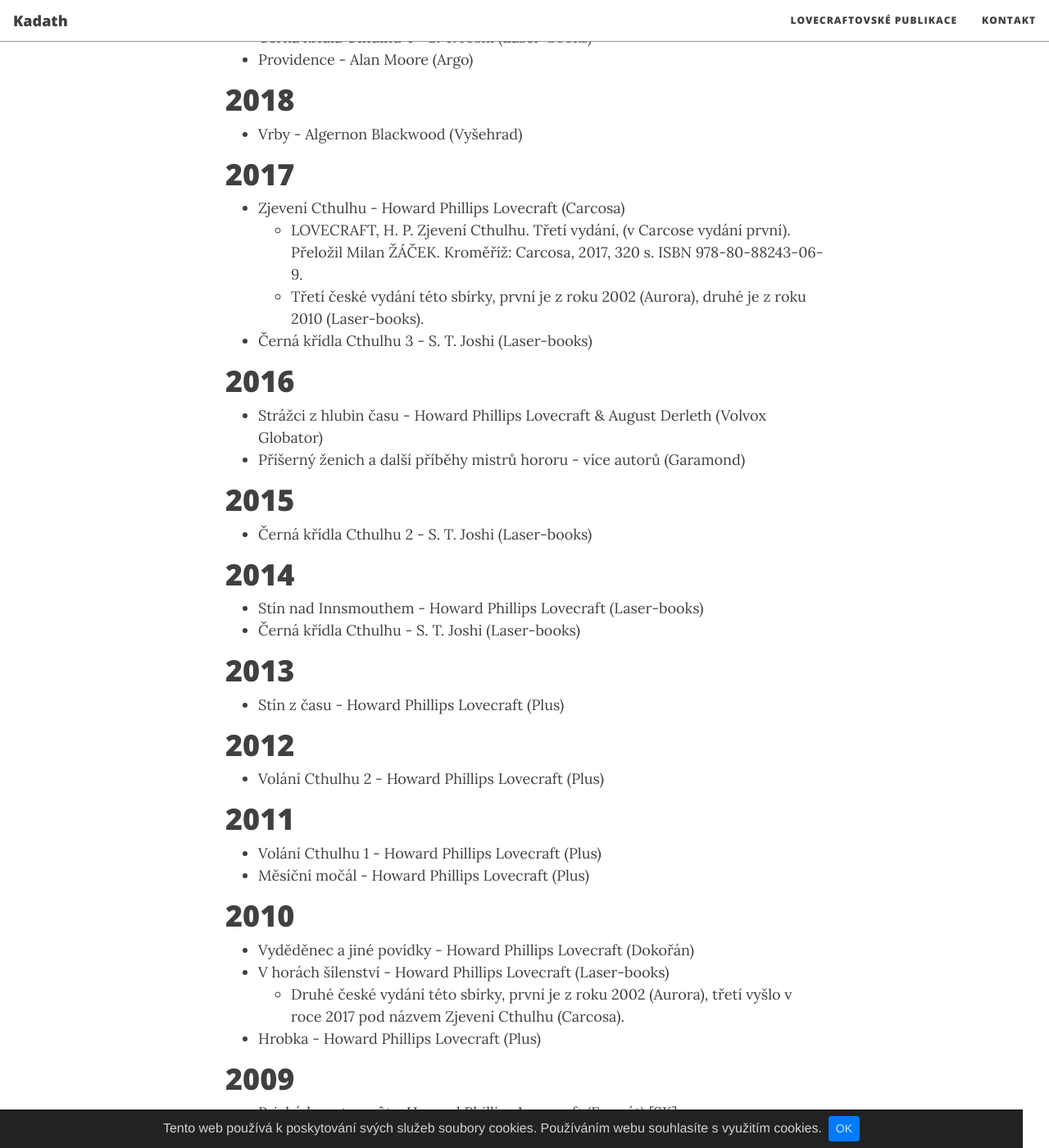
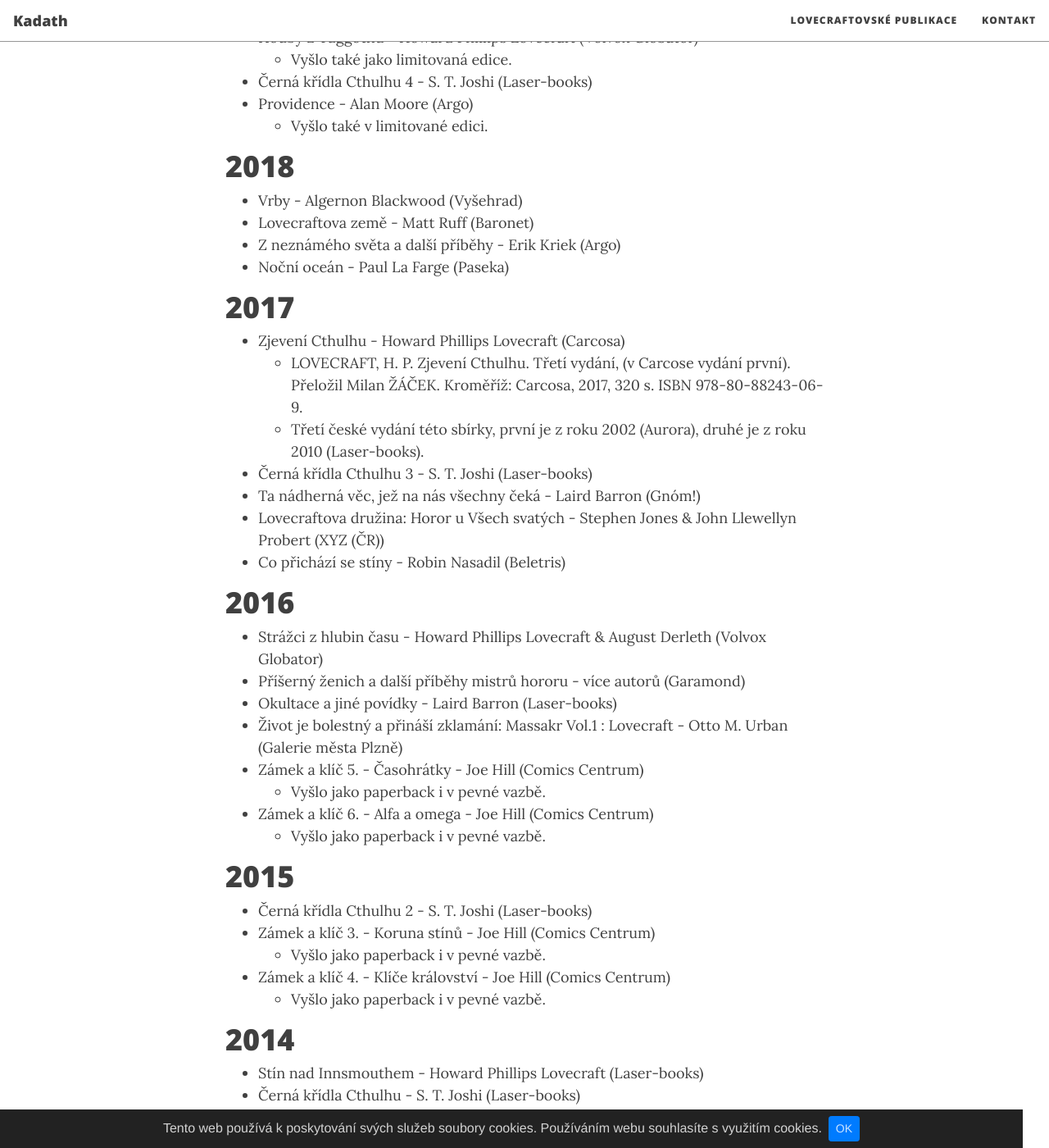
Before and after one commit to Chaoticum/kadath-blog, a Jekyll site: the page built from publikace.md, in a window 1280 px wide and 1400 px high, scrolled down 1537 px. Shown: the whole window at 82% size. Built offline with Jekyll 4.4.1, drawn with Linux system fonts in a browser that asks for light colours; nearby versions of some CDN libraries; some of the changed text lies outside the part shown.

Commit message:
new publications

```diff
--- a/publikace.md
+++ b/publikace.md
@@ -26,6 +26,7 @@
 - Hemživý chaos a jiné příběhy - Howard Phillips Lovecraft & S. T. Joshi (Argo)
   - JOSHI, S. T. Hemživý chaos a jiné příběhy. Svazek první. Přeložili Milan ŽÁČEK a Stanislava POŠUSTOVÁ-MENŠÍKOVÁ, Ilustroval Mikuláš PODPROCKÝ, Redakce Patrik LINHART a Petr STEJSKAL. Praha: Argo, 2020, 464 s. Fantastika. ISBN 978-80-257-2828-4. Revize a spolupráce H. P. Lovecrafta.
 - Smyčka Medúzy a jiné příběhy - Howard Phillips Lovecraft & S. T. Joshi (Argo)
+- Dům do krajiny bezbožných - Ivo Hury (True Paperback)
 
 # 2019
 
@@ -37,12 +38,17 @@
   - LEE, Edward. Tramvaj č. 1852. Přeložil Milan ŽÁČEK, Redakce a korektury Petr STEJSKAL a Partrik LINHART. Kroměříž: Carcosa, 2019, 144 s. ISBN 978-80-88243-25-0.
 - Houby z Yuggothu - Howard Phillips Lovecraft (Straky na vrbě)
 - Houby z Yuggothu - Howard Phillips Lovecraft (Volvox Globator)
+  - Vyšlo také jako limitovaná edice.
 - Černá křídla Cthulhu 4 - S. T. Joshi (Laser-books)
 - Providence - Alan Moore (Argo)
+  - Vyšlo také v limitované edici.
 
 # 2018
 
 - Vrby - Algernon Blackwood (Vyšehrad)
+- Lovecraftova země - Matt Ruff (Baronet)
+- Z neznámého světa a další příběhy - Erik Kriek (Argo)
+- Noční oceán - Paul La Farge (Paseka)
 
 # 2017
 
@@ -50,15 +56,28 @@
   - LOVECRAFT, H. P. Zjevení Cthulhu. Třetí vydání, (v Carcose vydání první). Přeložil Milan ŽÁČEK. Kroměříž: Carcosa, 2017, 320 s. ISBN 978-80-88243-06-9.
   - Třetí české vydání této sbírky, první je z roku 2002 (Aurora), druhé je z roku 2010 (Laser-books).
 - Černá křídla Cthulhu 3 - S. T. Joshi (Laser-books)
+- Ta nádherná věc, jež na nás všechny čeká - Laird Barron (Gnóm!)
+- Lovecraftova družina: Horor u Všech svatých - Stephen Jones & John Llewellyn Probert (XYZ (ČR))
+- Co přichází se stíny - Robin Nasadil (Beletris)
 
 # 2016
 
 - Strážci z hlubin času - Howard Phillips Lovecraft & August Derleth (Volvox Globator)
 - Příšerný ženich a další příběhy mistrů hororu - více autorů (Garamond)
+- Okultace a jiné povídky - Laird Barron (Laser-books)
+- Život je bolestný a přináší zklamání: Massakr Vol.1 : Lovecraft - Otto M. Urban (Galerie města Plzně)
+- Zámek a klíč 5. - Časohrátky - Joe Hill (Comics Centrum)
+  - Vyšlo jako paperback i v pevné vazbě.
+- Zámek a klíč 6. - Alfa a omega - Joe Hill (Comics Centrum)
+  - Vyšlo jako paperback i v pevné vazbě.
 
 # 2015
 
 - Černá křídla Cthulhu 2 - S. T. Joshi (Laser-books)
+- Zámek a klíč 3. - Koruna stínů - Joe Hill (Comics Centrum)
+  - Vyšlo jako paperback i v pevné vazbě.
+- Zámek a klíč 4. - Klíče království - Joe Hill (Comics Centrum)
+  - Vyšlo jako paperback i v pevné vazbě.
 
 # 2014
 
@@ -68,6 +87,9 @@
 # 2013
 
 - Stín z času - Howard Phillips Lovecraft (Plus)
+- Zámek a klíč 2. - Hlavohrátky - Joe Hill (Comics Centrum)
+  - Vyšlo jako paperback i v pevné vazbě.
+  - Vyšlo také v limitované edici 100 výtisků.
 
 # 2012
 
@@ -77,6 +99,8 @@
 
 - Volání Cthulhu 1 - Howard Phillips Lovecraft (Plus)
 - Měsíční močál - Howard Phillips Lovecraft (Plus)
+- Zámek a klíč 1. - Vítejte v Lovecraftu - Joe Hill (Comics Centrum)
+  - Vyšlo jako paperback i v pevné vazbě.
 
 # 2010
 
@@ -101,6 +126,7 @@
 
 # 1999
 
+- Nekros a jiné noční můry - Brian Lumley (Polaris)
 - Tá vec na prahu - Howard Phillips Lovecraft (Knižná dielňa Timotej) [SK]
 
 # 1998
@@ -111,6 +137,7 @@
 
 - Stín z času a jiné horrory - Howard Phillips Lovecraft (Zlatý kůň)
 - Nadprirodzená hrôza v literatúre - Howard Phillips Lovecraft (Agentúra Fisher & Formát)
+- Dům na rozhraní - William Hope Hodgson (AF 167)
 
 # 1996
 
```
Also changed, not shown: other parts of publikace.md (+1 -0 lines).
